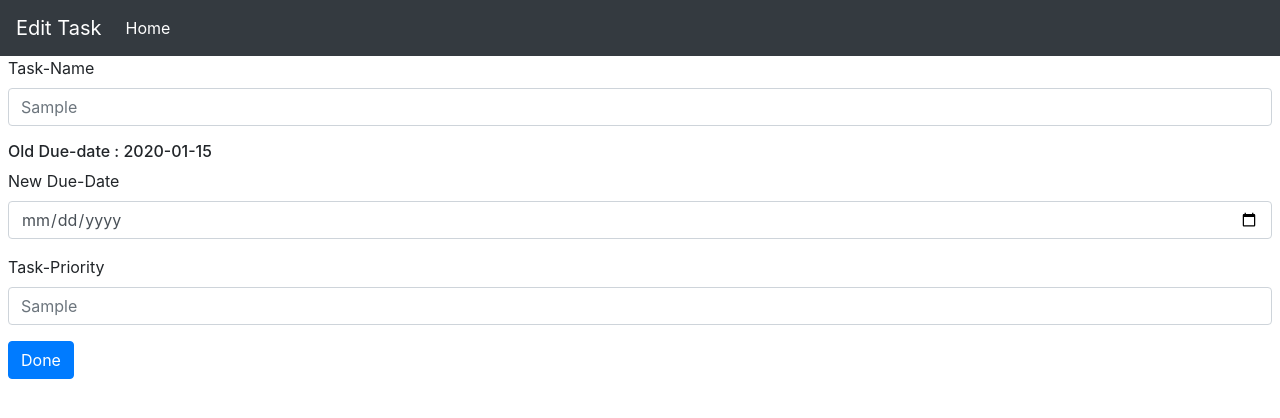
After one commit to rishi-bhargava1/ToDo, a Django app: template apptd/templates/apptd/edittask.html in a window 1280 px wide. The commit adds this page. Shown: the top 418 px of the page. Run offline with Django 3.2, Linux system fonts and the light colour scheme; the template is opened without the code that fills it: most values are stand-ins (such as "Sample title", 1, 10 or a date in 2020); some libraries are stand-ins or nearby versions.

Commit message:
Edit task UI with display task detail in edittask.html done

```diff
--- /dev/null
+++ b/apptd/templates/apptd/edittask.html
@@ -0,0 +1,26 @@
+{% extends 'apptd/basic.html' %}
+
+{% block title %}edittask-Page{% endblock %}
+{% block navhead-tag %}Edit Task{% endblock %}
+{% block Mainpage-nav %}<a class="nav-item nav-link active" href="/apptd">Home <span class="sr-only">(current)</span></a>{% endblock %}
+
+{% block body %}<form action="#" method="post">{% csrf_token %}
+    <div class="form-group mx-2">
+        <label for="tname">Task-Name</label>
+        <input type="text" class="form-control" id="tname" name='tname' placeholder={{name}}>
+    </div>
+
+    <div class="form-group mx-2">
+        <h6>Old Due-date : {{duedate}}</h6>
+        <label for="duedate">New Due-Date</label>
+        <input type="date" class="form-control" id="duedate" name='duedate' placeholder="">
+    </div>
+
+    <div class="form-group mx-2">
+        <label for="priority">Task-Priority</label>
+        <input type="text" class="form-control" id="priority" name='priority' placeholder={{priority}}>
+    </div>
+
+    <button type="submit" class="btn btn-primary mx-2">Done</button>
+
+</form> {% endblock %}
--- a/apptd/urls.py
+++ b/apptd/urls.py
@@ -7,4 +7,5 @@ urlpatterns = [
     path('deltasks', views.deltasks, name='deltasks'),
     path('dellist', views.dellist, name='dellist'),
     path('adview', views.adview, name='adview'),
+    path('edittask', views.edittask, name='edittask')
 ]
```
Also changed, not shown: apptd/templates/apptd/tasklist.html (+10 -2 lines), apptd/views.py (+24 -7 lines).
